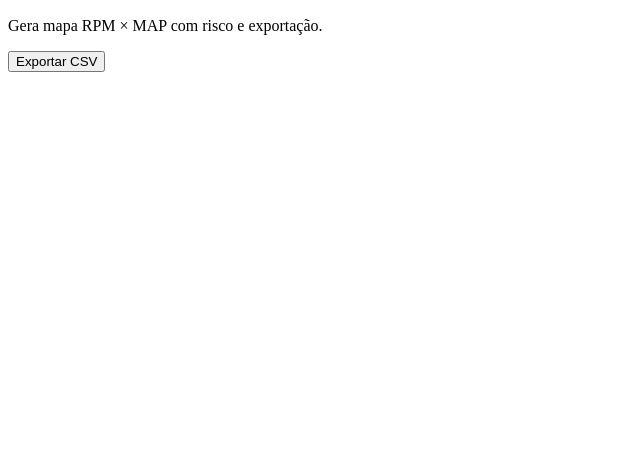
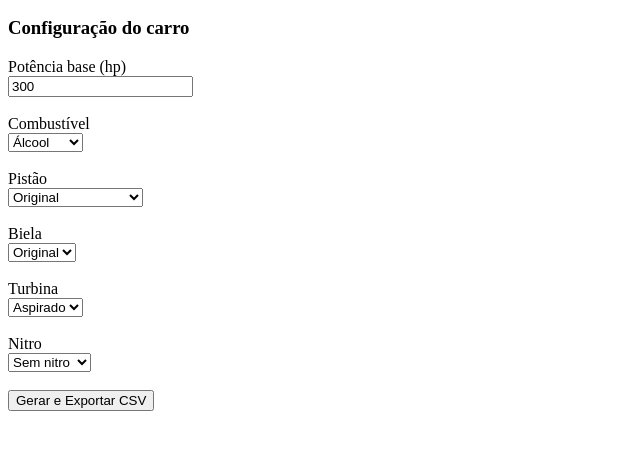
Before and after one commit to tusin22/fueltech-gta-brasilia, a plain HTML site: page index.html in a window 1280 px wide. Shown: the part 50-500 px from the top of the page, without its empty margins (0-640 px from the left). Drawn offline with Linux system fonts and the light colour scheme.

Commit message:
Update index.html

```diff
--- a/index.html
+++ b/index.html
@@ -6,12 +6,56 @@
 </head>
 <body>
 
-  <h2>FuelTech – GTA Brasília RP</h2>
+<h2>FuelTech – GTA Brasília RP</h2>
 
-  <p>Gera mapa RPM × MAP com risco e exportação.</p>
+<h3>Configuração do carro</h3>
 
-  <button onclick="exportarCSV()">Exportar CSV</button>
+<label>Potência base (hp)</label><br>
+<input type="number" id="potenciaBase" value="300"><br><br>
 
-  <script src="script.js"></script>
+<label>Combustível</label><br>
+<select id="combustivel">
+  <option value="alcool">Álcool</option>
+  <option value="gasolina">Gasolina</option>
+  <option value="diesel">Diesel</option>
+</select><br><br>
+
+<label>Pistão</label><br>
+<select id="pistao">
+  <option value="original">Original</option>
+  <option value="forjado_taxado">Forjado Taxado</option>
+  <option value="forjado_normal">Forjado Normal</option>
+  <option value="forjado_destaxado">Forjado Destaxado</option>
+</select><br><br>
+
+<label>Biela</label><br>
+<select id="biela">
+  <option value="original">Original</option>
+  <option value="forjada">Forjada</option>
+</select><br><br>
+
+<label>Turbina</label><br>
+<select id="turbina">
+  <option value="">Aspirado</option>
+  <option value="42/36">42/36</option>
+  <option value="42/48">42/48</option>
+  <option value="50/36">50/36</option>
+  <option value="50/48">50/48</option>
+  <option value="50/63">50/63</option>
+  <option value="70/63">70/63</option>
+  <option value="70/70">70/70</option>
+  <option value="70/84">70/84</option>
+</select><br><br>
+
+<label>Nitro</label><br>
+<select id="nitro">
+  <option value="0">Sem nitro</option>
+  <option value="1">1 garrafa</option>
+  <option value="2">2 garrafas</option>
+</select><br><br>
+
+<button onclick="exportarCSV()">Gerar e Exportar CSV</button>
+
+<script src="script.js"></script>
 </body>
 </html>
```
